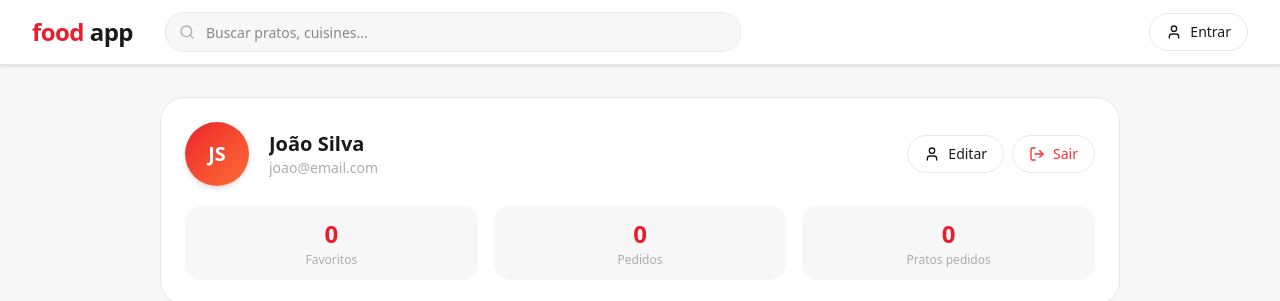
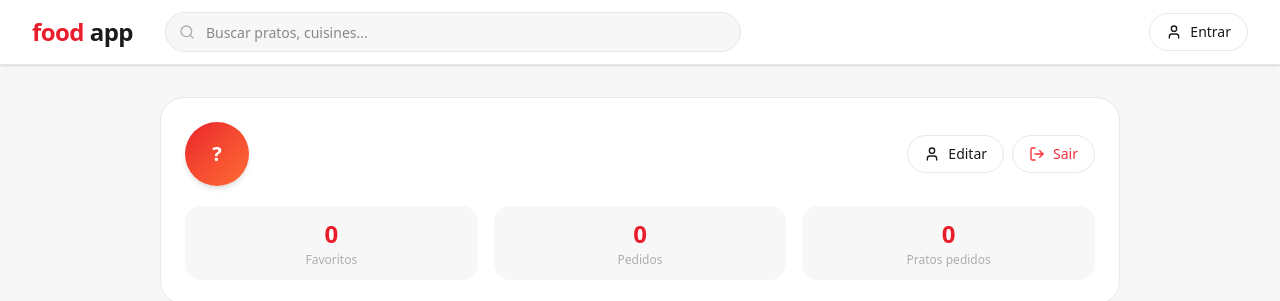
Before and after one commit to JoaoFabris/Meal-Delivery, a Next.js app: page /profile in a window 1280 px wide. Shown: the top 301 px of the page. Built offline with nearby package versions, Linux system fonts and the light colour scheme; no server answers.

Commit message:
feat: integrate user session management and enhance profile display

```diff
--- a/src/app/profile/ProfilePageClient.tsx
+++ b/src/app/profile/ProfilePageClient.tsx
@@ -7,13 +7,8 @@ import { FavoritesTab } from '@/components/profile/FavoritesTab'
 import { OrdersTab } from '@/components/profile/OrdersTab'
 import { useFavoritesStore } from '@/lib/store/favorites.store'
 import { useCartStore } from '@/lib/store/cart.store'
+import { useSession, signOut } from 'next-auth/react'
 import { cn } from '@/lib/utils'
-
-const MOCK_USER = {
-    name: 'João Silva',
-    email: 'joao@email.com',
-    initials: 'JS',
-}
 
 const TABS = [
   { id: 'favorites', label: 'Favoritos', icon: Heart },
@@ -25,6 +20,9 @@ export function ProfilePageClient() {
   const router = useRouter()
   const activeTab = searchParams.get('tab') ?? 'favorites'
 
+  const { data: session } = useSession()
+  const user = session?.user
+
   const { favorites } = useFavoritesStore()
   const { orders } = useCartStore()
 
@@ -32,6 +30,10 @@ export function ProfilePageClient() {
     favorites: favorites.length,
     orders: orders.length,
   }
+
+  const initials = user?.name
+    ? user.name.split(' ').map((n) => n[0]).slice(0, 2).join('').toUpperCase()
+    : '?'
 
   function setTab(tab: string) {
     router.push(`/profile?tab=${tab}`, { scroll: false })
@@ -44,16 +46,22 @@ export function ProfilePageClient() {
       <div className="bg-white rounded-3xl border border-[var(--color-border)] p-6">
         <div className="flex items-center gap-5">
           {/* Avatar */}
+          {user?.image ? (
+            <img
+              src={user.image}
+              alt={user.name ?? ''}
+              className="h-16 w-16 rounded-full object-cover shadow-md flex-shrink-0"
+            />
+          ) : (
             <div className="flex h-16 w-16 flex-shrink-0 items-center justify-center rounded-full bg-gradient-to-br from-[var(--color-brand)] to-[#ff6b35] text-white text-xl font-black shadow-md">
-                        {MOCK_USER.initials}
+              {initials}
             </div>
+          )}
 
           {/* Info */}
           <div className="flex-1 min-w-0">
-                        <h1 className="text-xl font-black truncate">{MOCK_USER.name}</h1>
-                        <p className="text-sm text-[var(--color-text-muted)] truncate">
-                            {MOCK_USER.email}
-                        </p>
+            <h1 className="text-xl font-black truncate">{user?.name}</h1>
+            <p className="text-sm text-[var(--color-text-muted)] truncate">{user?.email}</p>
           </div>
 
           {/* Ações */}
@@ -63,7 +71,7 @@ export function ProfilePageClient() {
               <span className="hidden sm:inline">Editar</span>
             </button>
             <button
-                            onClick={() => router.push('/')}
+              onClick={() => signOut({ callbackUrl: '/' })}
               className="flex items-center gap-2 rounded-full border border-[var(--color-border)] px-4 py-2 text-sm font-medium text-red-500 hover:border-red-300 hover:bg-red-50 transition-colors"
             >
               <LogOut className="h-4 w-4" />
@@ -77,15 +85,11 @@ export function ProfilePageClient() {
         {/* Estatísticas */}
         <div className="grid grid-cols-2 sm:grid-cols-3 gap-4">
           <div className="text-center p-3 rounded-2xl bg-[var(--color-surface-2)]">
-                        <p className="text-2xl font-black text-[var(--color-brand)]">
-                            {favorites.length}
-                        </p>
+            <p className="text-2xl font-black text-[var(--color-brand)]">{favorites.length}</p>
             <p className="text-xs text-[var(--color-text-muted)] mt-0.5">Favoritos</p>
           </div>
           <div className="text-center p-3 rounded-2xl bg-[var(--color-surface-2)]">
-                        <p className="text-2xl font-black text-[var(--color-brand)]">
-                            {orders.length}
-                        </p>
+            <p className="text-2xl font-black text-[var(--color-brand)]">{orders.length}</p>
             <p className="text-xs text-[var(--color-text-muted)] mt-0.5">Pedidos</p>
           </div>
           <div className="text-center p-3 rounded-2xl bg-[var(--color-surface-2)] col-span-2 sm:col-span-1">
@@ -99,7 +103,6 @@ export function ProfilePageClient() {
 
       {/* Tabs */}
       <div>
-                {/* Tab switcher */}
         <div className="flex gap-1 p-1 bg-white rounded-2xl border border-[var(--color-border)] w-fit mb-6">
           {TABS.map((tab) => {
             const Icon = tab.icon
@@ -134,7 +137,6 @@ export function ProfilePageClient() {
           })}
         </div>
 
-                {/* Conteúdo da tab */}
         {activeTab === 'favorites' && <FavoritesTab />}
         {activeTab === 'orders' && <OrdersTab />}
       </div>
```
Lines whose indentation alone changed are shown as unchanged.
